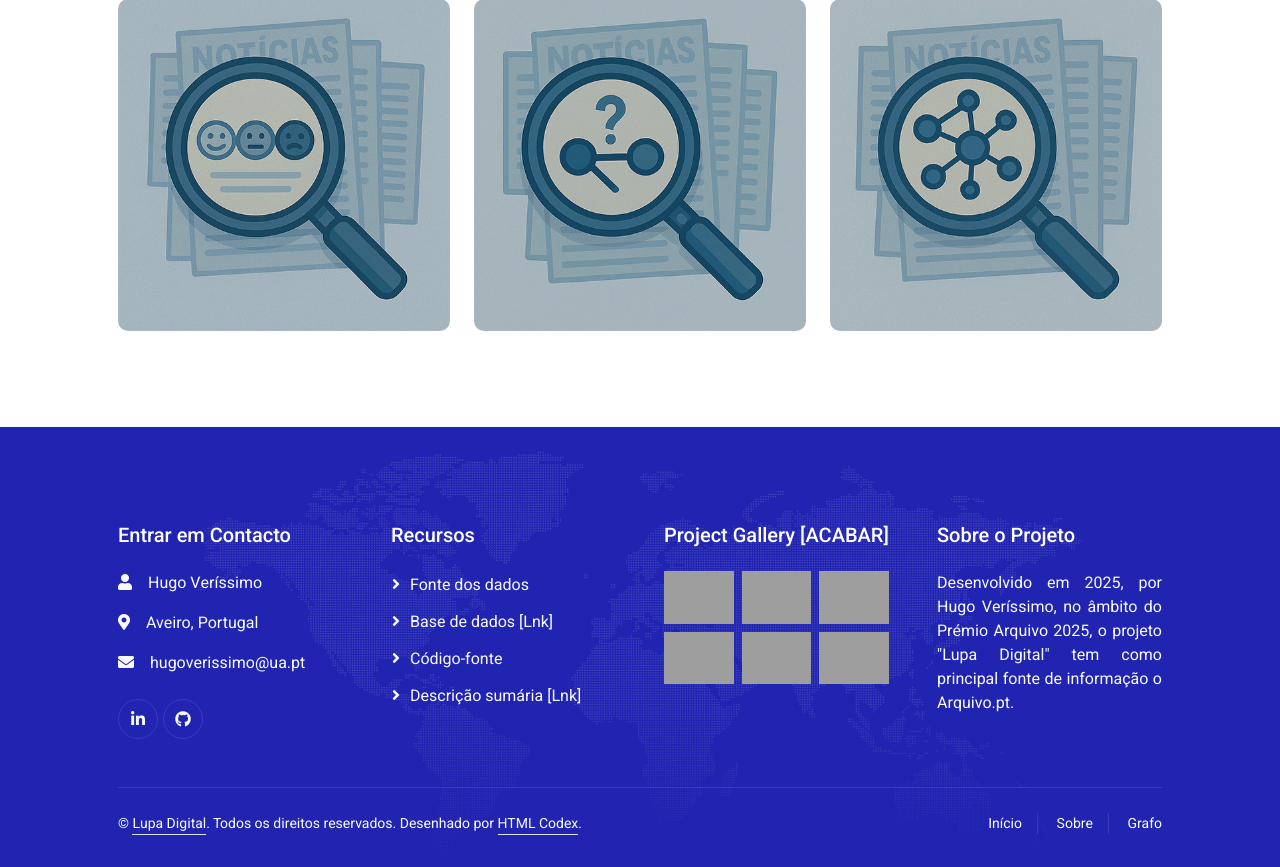
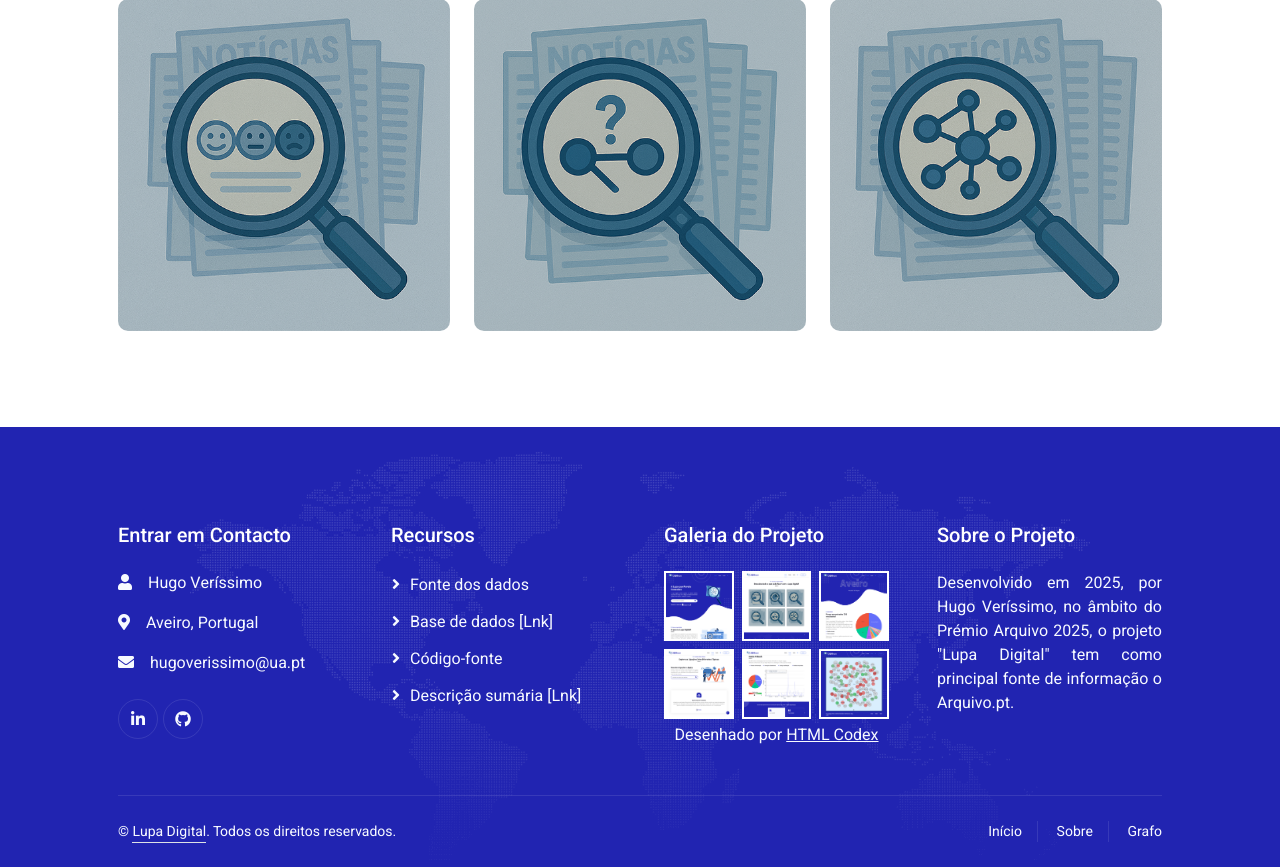
Before and after one commit to LupaDigital25/app, a Flask app: template templates/index.html in a window 1280 px wide. Shown: the part 2133-3000 px from the top of the page. Before the commit the page ends 2968 px from the top, so only its background shows below. Run offline with Flask 3, Linux system fonts and the light colour scheme; the template is opened without the code that fills it: most values are stand-ins (such as "Sample title", 1, 10 or a date in 2020); parts of the project's set-up code (start-up, migrations or seed data) failed here and were passed over; some libraries are stand-ins or nearby versions; grey boxes are pictures that could not be loaded.

Commit message:
html changes
- removed "template by"
- added footer features gallery

```diff
--- a/templates/404.html
+++ b/templates/404.html
@@ -125,7 +125,6 @@
                     <div class="row">
                         <div class="col-md-6 text-center text-md-start mb-3 mb-md-0">
                             &copy; <a class="border-bottom" href="#">Lupa Digital</a>. Todos os direitos reservados.
-							Desenhado por <a class="border-bottom" href="https://htmlcodex.com">HTML Codex</a>.
                         </div>
                         <div class="col-md-6 text-center text-md-end">
                             <div class="footer-menu">
--- a/templates/graph.html
+++ b/templates/graph.html
@@ -262,7 +262,6 @@
                     <div class="row">
                         <div class="col-md-6 text-center text-md-start mb-3 mb-md-0">
                             &copy; <a class="border-bottom" href="#">Lupa Digital</a>. Todos os direitos reservados.
-							Desenhado por <a class="border-bottom" href="https://htmlcodex.com">HTML Codex</a>.
                         </div>
                         <div class="col-md-6 text-center text-md-end">
                             <div class="footer-menu">
--- a/templates/index.html
+++ b/templates/index.html
@@ -402,26 +402,29 @@
                         <a class="btn btn-link" href="" target="_blank">Descrição sumária [Lnk]</a>
                     </div>
                     <div class="col-md-6 col-lg-3">
-                        <h5 class="text-white mb-4">Project Gallery [ACABAR]</h5>
+                        <h5 class="text-white mb-4">Galeria do Projeto</h5>
                         <div class="row g-2">
                             <div class="col-4">
-                                <img class="img-fluid" src="{{ url_for('static', filename='img/portfolio-2.jpg') }}" alt="Image">
+                                <img class="img-fluid" style="border: 2px solid white" src="{{ url_for('static', filename='img/gallery_01.png') }}" alt="Gallery 01">
                             </div>
                             <div class="col-4">
-                                <img class="img-fluid" src="{{ url_for('static', filename='img/portfolio-2.jpg') }}" alt="Image">
+                                <img class="img-fluid" style="border: 2px solid white" src="{{ url_for('static', filename='img/gallery_02.png') }}" alt="Gallery 02">
                             </div>
                             <div class="col-4">
-                                <img class="img-fluid" src="{{ url_for('static', filename='img/portfolio-3.jpg') }}" alt="Image">
+                                <img class="img-fluid" style="border: 2px solid white" src="{{ url_for('static', filename='img/gallery_03.png') }}" alt="Gallery 03">
                             </div>
                             <div class="col-4">
-                                <img class="img-fluid" src="{{ url_for('static', filename='img/portfolio-4.jpg') }}" alt="Image">
+                                <img class="img-fluid" style="border: 2px solid white" src="{{ url_for('static', filename='img/gallery_04.png') }}" alt="Gallery 04">
                             </div>
                             <div class="col-4">
-                                <img class="img-fluid" src="{{ url_for('static', filename='img/portfolio-5.jpg') }}" alt="Image">
+                                <img class="img-fluid" style="border: 2px solid white" src="{{ url_for('static', filename='img/gallery_05.png') }}" alt="Gallery 05">
                             </div>
                             <div class="col-4">
-                                <img class="img-fluid" src="{{ url_for('static', filename='img/portfolio-6.jpg') }}" alt="Image">
+                                <img class="img-fluid" style="border: 2px solid white" src="{{ url_for('static', filename='img/gallery_06.png') }}" alt="Gallery 06">
                             </div>
+                        </div>
+                        <div class="text-center mt-1">
+                            Desenhado por </a><a style="text-decoration: underline; color: inherit;" href="https://htmlcodex.com" target="_blank">HTML Codex</a>
                         </div>
                     </div>
                     <div class="col-md-6 col-lg-3">
@@ -435,7 +438,6 @@
                     <div class="row">
                         <div class="col-md-6 text-center text-md-start mb-3 mb-md-0">
                             &copy; <a class="border-bottom" href="#">Lupa Digital</a>. Todos os direitos reservados.
-							Desenhado por <a class="border-bottom" href="https://htmlcodex.com">HTML Codex</a>.
                         </div>
                         <div class="col-md-6 text-center text-md-end">
                             <div class="footer-menu">
--- a/templates/info.html
+++ b/templates/info.html
@@ -421,7 +421,6 @@
                     <div class="row">
                         <div class="col-md-6 text-center text-md-start mb-3 mb-md-0">
                             &copy; <a class="border-bottom" href="#">Lupa Digital</a>. Todos os direitos reservados.
-							Desenhado por <a class="border-bottom" href="https://htmlcodex.com">HTML Codex</a>.
                         </div>
                         <div class="col-md-6 text-center text-md-end">
                             <div class="footer-menu">
```
Also changed, not shown: static/img/gallery_01.png (added), static/img/gallery_02.png (added), static/img/gallery_03.png (added), static/img/gallery_04.png (added), static/img/gallery_05.png (added), static/img/gallery_06.png (added).
